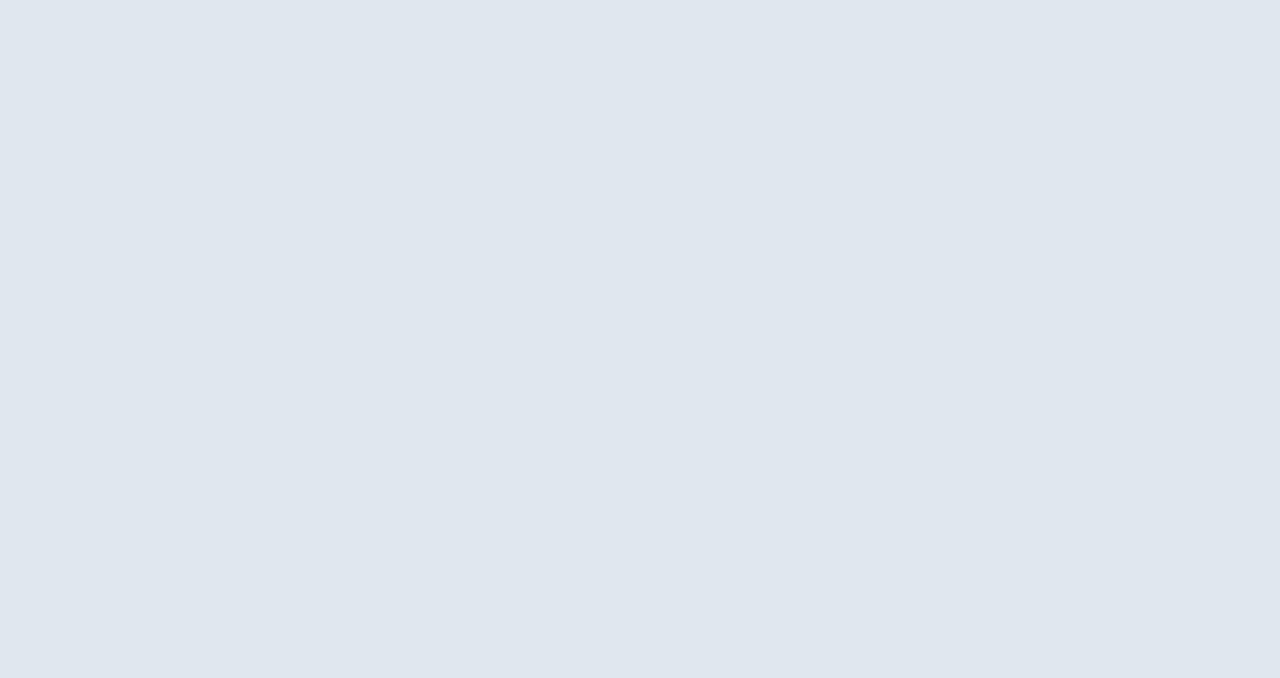
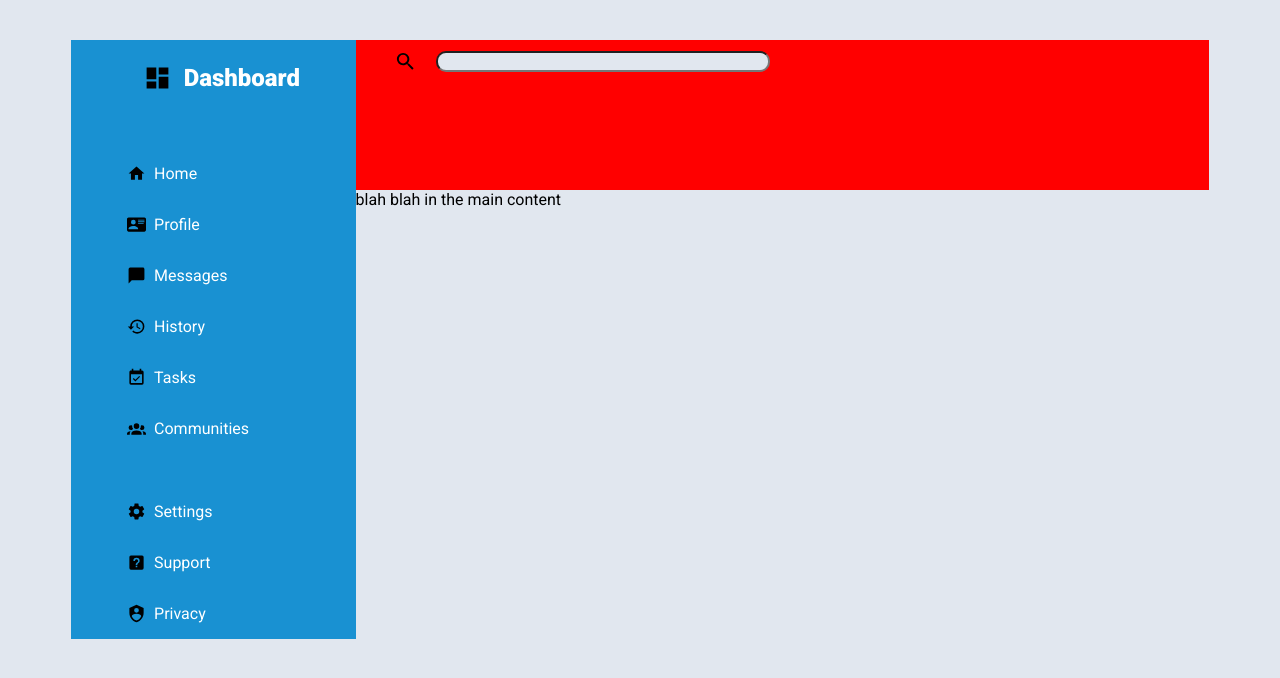
Before and after one commit to basushaunak/admin-dashboard-TOP, a plain HTML site: page index.html in a window 1280 px wide. Drawn offline with Linux system fonts and the light colour scheme.

Commit message:
Repo init 3

```diff
--- a/css/styles.css
+++ b/css/styles.css
@@ -28,6 +28,85 @@ html{
     font-family: var(--font-family);
     background-color: var(--neutral-background-color);
     color: var(--neutral-foreground-color);
-    font-size: 1.3125rem;
+    /* font-size: 1.3125rem; */
 
 }
+
+.wrapper{
+    width: clamp(600px,90%,1200px);
+    margin-inline: auto;
+    margin-block-start: 5vh;
+}
+
+.page-container{
+    display: grid;
+    grid-template-columns: repeat(4,1fr);
+    grid-template-rows: repeat(4,1fr);
+}
+
+
+
+.sidebar{
+    display: grid;
+    background: var(--highlight-background-color);
+    color: var(--highlight-foreground-color);
+    gap:2em;
+    justify-content: center;
+    grid-column: 1/2;
+    grid-row: 1/5;
+}
+
+.top-bar{
+    grid-column: 2/span 4;
+    grid-row: 1;
+    background-color: red;
+}
+
+.search{
+    display: flex;
+    gap: 1em;
+    font-size: 1.2rem;
+    color: var(--neutral-foreground-color);
+    margin-block-start: 0.5em;
+    margin-inline-start: 2em;
+    align-items: center;
+}
+
+#search{
+    background-color: var(--neutral-background-color);
+    border-radius: 10px;
+    width: 40%;
+}
+
+.nav-card{
+    /* display: grid;
+    grid-template-columns: 1fr 1fr;
+    /* justify-content: center; */
+    display: flex;
+    align-items: center;
+    justify-items: center ;
+    gap: 0.5em;
+    /* border: 1px red solid; */
+    /* padding-inline-start: 4em; */
+}
+
+.nav-card:hover{
+    color: hsl(0, 100%, 50%);
+}
+
+.nav-card > p {
+    display: inline;
+}
+.nav-icon-small{
+    width: auto;
+    height: 1.2em;
+    display: inline;
+    padding: 0px;
+    margin: 0px;
+}
+
+.nav-card-heading {
+    padding-inline-start: 1rem;
+    font-size: 1.5rem;
+    font-weight: 900;
+}
--- a/index.html
+++ b/index.html
@@ -11,7 +11,67 @@
 </head>
 <body>
     <header></header>
-    <main></main>
+    <main>
+        <div class="wrapper">
+            <div class="page-container">
+                <div class="sidebar">
+                    <div class="nav-card nav-card-heading">
+                        <img src="./images/dashboard.svg" class="nav-icon-small">
+                        <p>Dashboard</p>
+                    </div>
+                    <div>
+                        <div class="nav-card">
+                            <img src="./images/home.svg" class="nav-icon-small">
+                            <p>Home</p>
+                        </div>
+                        <div class="nav-card">
+                            <img src="./images/profile.svg" class="nav-icon-small">
+                            <p>Profile</p>
+                        </div>
+                        <div class="nav-card">
+                            <img src="./images/messages.svg" class="nav-icon-small">
+                            <p>Messages</p>
+                        </div>
+                        <div class="nav-card">
+                            <img src="./images/history.svg" class="nav-icon-small">
+                            <p>History</p>
+                        </div>
+                        <div class="nav-card">
+                            <img src="./images/tasks.svg" class="nav-icon-small">
+                            <p>Tasks</p>
+                        </div>
+                        <div class="nav-card">
+                            <img src="./images/communities.svg" class="nav-icon-small">
+                            <p>Communities</p>
+                        </div>
+                    </div>
+                    <div>
+                        <div class="nav-card">
+                            <img src="./images/settings.svg" class="nav-icon-small">
+                            <p>Settings</p>
+                        </div>
+                        <div class="nav-card">
+                            <img src="./images/support.svg" class="nav-icon-small">
+                            <p>Support</p>
+                        </div>
+                        <div class="nav-card">
+                            <img src="./images/privacy.svg" class="nav-icon-small">
+                            <p>Privacy</p>
+                        </div>
+                    </div>
+                </div>
+                <div class="top-bar">
+                    <div class="search">
+                        <img src="./images/search.svg" class="nav-icon-small">
+                        <input id="search" name="search" title="Enter search phrase">
+                    </div>
+                </div>
+                <div class="main-content">
+                    blah blah in the main content
+                </div>
+            </div>
+        </div>
+    </main>
     <footer></footer>
 </body>
 </html>
```
Also changed, not shown: images/communities.svg (renamed from images/community.svg), images/dashboard.svg (added), images/messages.svg (renamed from images/message.svg), images/support.svg (renamed from images/help.svg).
